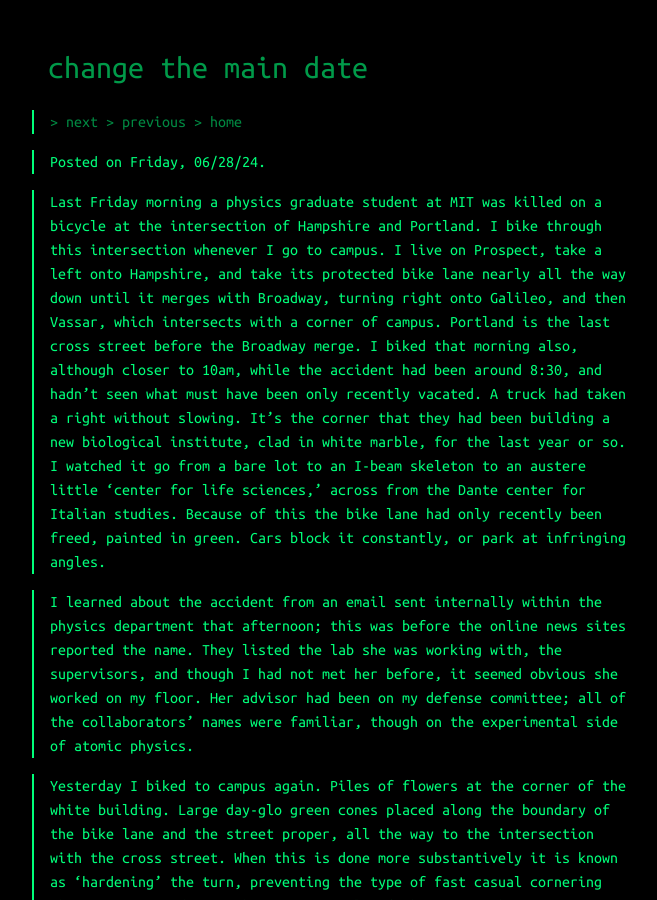
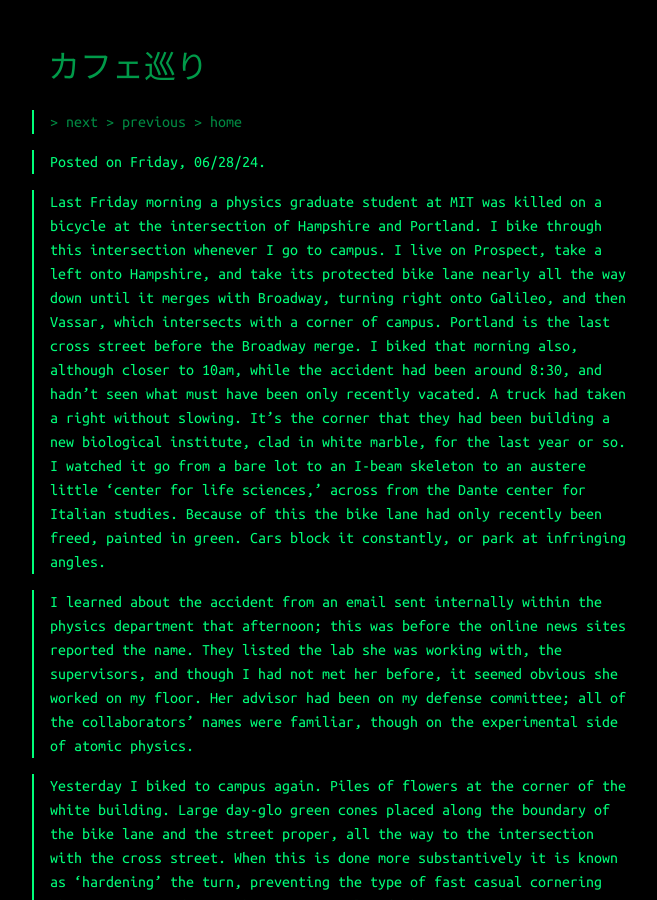
Before and after one commit to white-noise/white-noise.github.io, a Jekyll site: the page built from _posts/2024-06-28-crenel.md, in a window 1280 px wide and 900 px high. Shown: the whole window, without its empty margins (432-1089 px from the left). Built offline with Jekyll 4.4.1, drawn with Linux system fonts in a browser that asks for light colours.

Commit message:
Update content.

```diff
--- a/_posts/2024-06-28-crenel.md
+++ b/_posts/2024-06-28-crenel.md
@@ -1,12 +1,12 @@
 ---
 layout: post
-title: "change the main date"
+title: "カフェ巡り"
 sub-title: ""
 date: 2024-06-28 01:00:00 +09
 permalink: "/crenel/"
 location: "Cambridge, MA"
 ordinal: 21
-preview: ""
+preview: "Heat has been bleeding out of the days, into my head."
 ---
 
 Last Friday morning a physics graduate student at MIT was killed on a bicycle at the intersection of Hampshire and Portland. I bike through this intersection whenever I go to campus. I live on Prospect, take a left onto Hampshire, and take its protected bike lane nearly all the way down until it merges with Broadway, turning right onto Galileo, and then Vassar, which intersects with a corner of campus. Portland is the last cross street before the Broadway merge. I biked that morning also, although closer to 10am, while the accident had been around 8:30, and hadn't seen what must have been only recently vacated. A truck had taken a right without slowing. It's the corner that they had been building a new biological institute, clad in white marble, for the last year or so. I watched it go from a bare lot to an I-beam skeleton to an austere little 'center for life sciences,' across from the Dante center for Italian studies. Because of this the bike lane had only recently been freed, painted in green. Cars block it constantly, or park at infringing angles.
```
